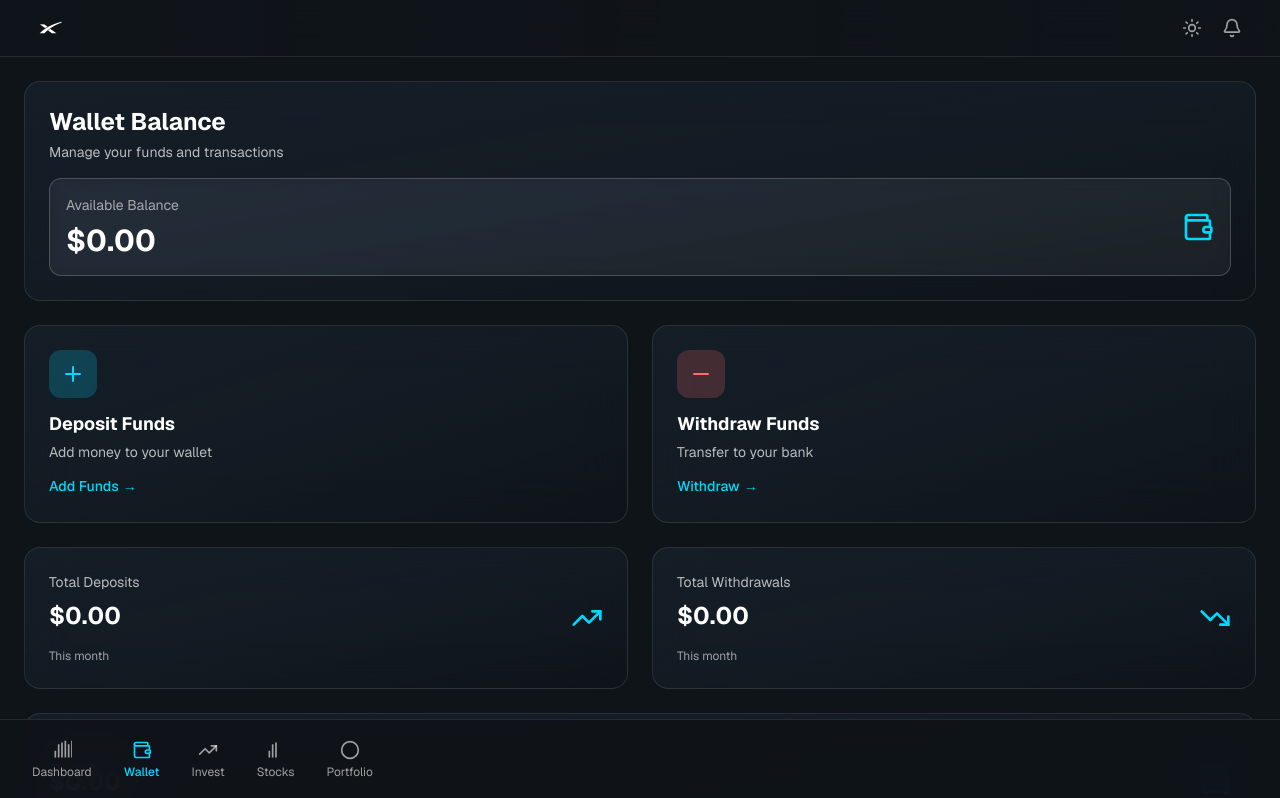
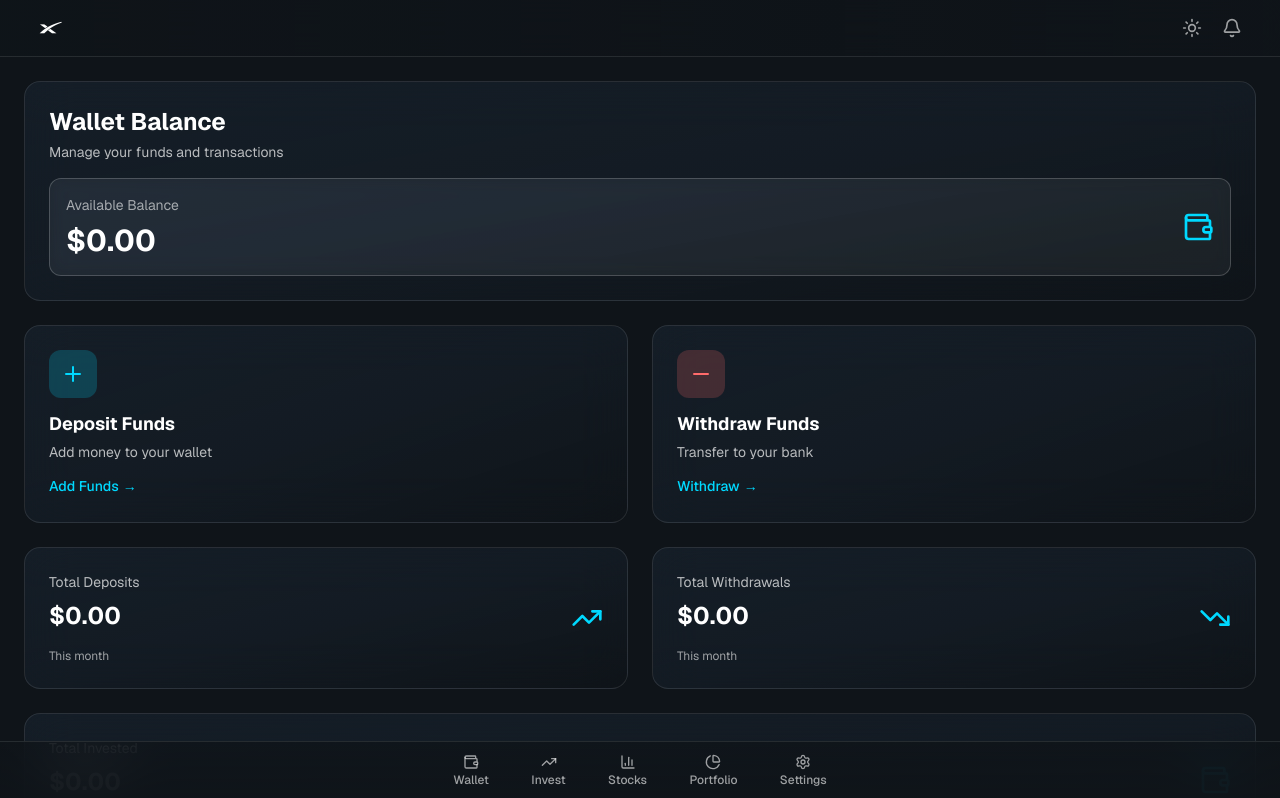
Before and after one commit to 14tgf/v0-database-table-setup-2, a Next.js app: page /dashboard/wallet in a window 1280 px wide. Shown: the top 798 px of the page. Built offline with nearby package versions, Linux system fonts and the light colour scheme.

Commit message:
feat: add DashboardNav component to all dashboard pages\n\nConsistent bottom navigation bar across Portfolio, Stocks, and Wallet pages.

```diff
--- a/app/dashboard/wallet/page.tsx
+++ b/app/dashboard/wallet/page.tsx
@@ -5,6 +5,7 @@ import Image from 'next/image';
 import Link from 'next/link';
 import { Bell, Sun, Plus, Minus, TrendingUp, TrendingDown, Wallet as WalletIcon } from 'lucide-react';
 import { SidebarMenu } from '@/components/dashboard/sidebar-menu';
+import { DashboardNav } from '@/components/dashboard/dashboard-nav';
 
 export default function WalletPage() {
   const [sidebarOpen, setSidebarOpen] = useState(false);
@@ -175,39 +176,8 @@ export default function WalletPage() {
         userEmail="cedoe70@gmail.com"
       />
 
-      {/* Sticky Navigation */}
-      <nav className="fixed bottom-0 left-0 right-0 z-40 border-t border-white/10 bg-background/95 backdrop-blur-xl">
-        <div className="max-w-7xl mx-auto px-4 py-3 sm:px-6 lg:px-8">
-          <div className="flex items-center justify-around md:justify-start md:gap-8">
-            <Link href="/dashboard" className="flex flex-col items-center gap-1 text-white/60 hover:text-white transition-colors py-2">
-              <svg className="w-5 h-5" fill="currentColor" viewBox="0 0 24 24">
-                <path d="M3 13h2v8H3zm4-8h2v16H7zm4-2h2v18h-2zm4-2h2v20h-2zm4 4h2v16h-2zm4-4h2v20h-2z"/>
-              </svg>
-              <span className="text-xs">Dashboard</span>
-            </Link>
-            <Link href="/dashboard/wallet" className="flex flex-col items-center gap-1 text-primary py-2">
-              <WalletIcon className="w-5 h-5" />
-              <span className="text-xs font-medium">Wallet</span>
-            </Link>
-            <Link href="/dashboard/invest" className="flex flex-col items-center gap-1 text-white/60 hover:text-white transition-colors py-2">
-              <TrendingUp className="w-5 h-5" />
-              <span className="text-xs">Invest</span>
-            </Link>
-            <Link href="/stocks" className="flex flex-col items-center gap-1 text-white/60 hover:text-white transition-colors py-2">
-              <svg className="w-5 h-5" fill="currentColor" viewBox="0 0 24 24">
-                <path d="M3 13h2v8H3zm4-8h2v16H7zm4-2h2v18h-2z"/>
-              </svg>
-              <span className="text-xs">Stocks</span>
-            </Link>
-            <Link href="/portfolio" className="flex flex-col items-center gap-1 text-white/60 hover:text-white transition-colors py-2">
-              <svg className="w-5 h-5" fill="currentColor" viewBox="0 0 24 24">
-                <circle cx="12" cy="12" r="10" fill="none" stroke="currentColor" strokeWidth="2"/>
-              </svg>
-              <span className="text-xs">Portfolio</span>
-            </Link>
-          </div>
-        </div>
-      </nav>
+      {/* Bottom Navigation */}
+      <DashboardNav />
     </div>
   );
 }
--- a/app/portfolio/page.tsx
+++ b/app/portfolio/page.tsx
@@ -6,6 +6,7 @@ import Link from 'next/link';
 import { Bell, Sun, TrendingUp, TrendingDown, Activity, ArrowUpRight, Plus } from 'lucide-react';
 import { useMarketData } from '@/hooks/use-market-data';
 import { SidebarMenu } from '@/components/dashboard/sidebar-menu';
+import { DashboardNav } from '@/components/dashboard/dashboard-nav';
 
 interface PortfolioHolding {
   symbol: string;
@@ -343,6 +344,9 @@ export default function PortfolioPage() {
         userName="Carl"
         userEmail="cedoe70@gmail.com"
       />
+
+      {/* Bottom Navigation */}
+      <DashboardNav />
     </div>
   );
 }
--- a/app/stocks/page.tsx
+++ b/app/stocks/page.tsx
@@ -6,6 +6,7 @@ import Link from 'next/link';
 import { Bell, Sun, TrendingUp, TrendingDown, Activity } from 'lucide-react';
 import { useMarketData } from '@/hooks/use-market-data';
 import { SidebarMenu } from '@/components/dashboard/sidebar-menu';
+import { DashboardNav } from '@/components/dashboard/dashboard-nav';
 
 export default function StocksPage() {
   const { stocks, loading } = useMarketData();
@@ -244,6 +245,9 @@ export default function StocksPage() {
         userName="Carl"
         userEmail="cedoe70@gmail.com"
       />
+
+      {/* Bottom Navigation */}
+      <DashboardNav />
     </div>
   );
 }
```
